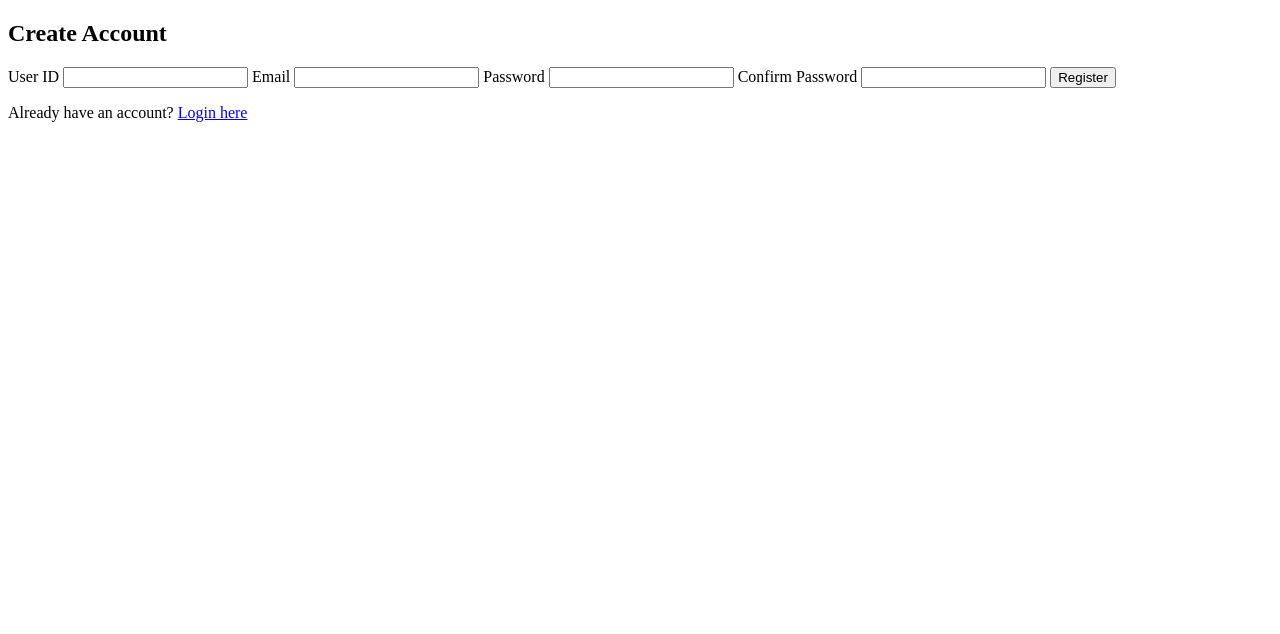
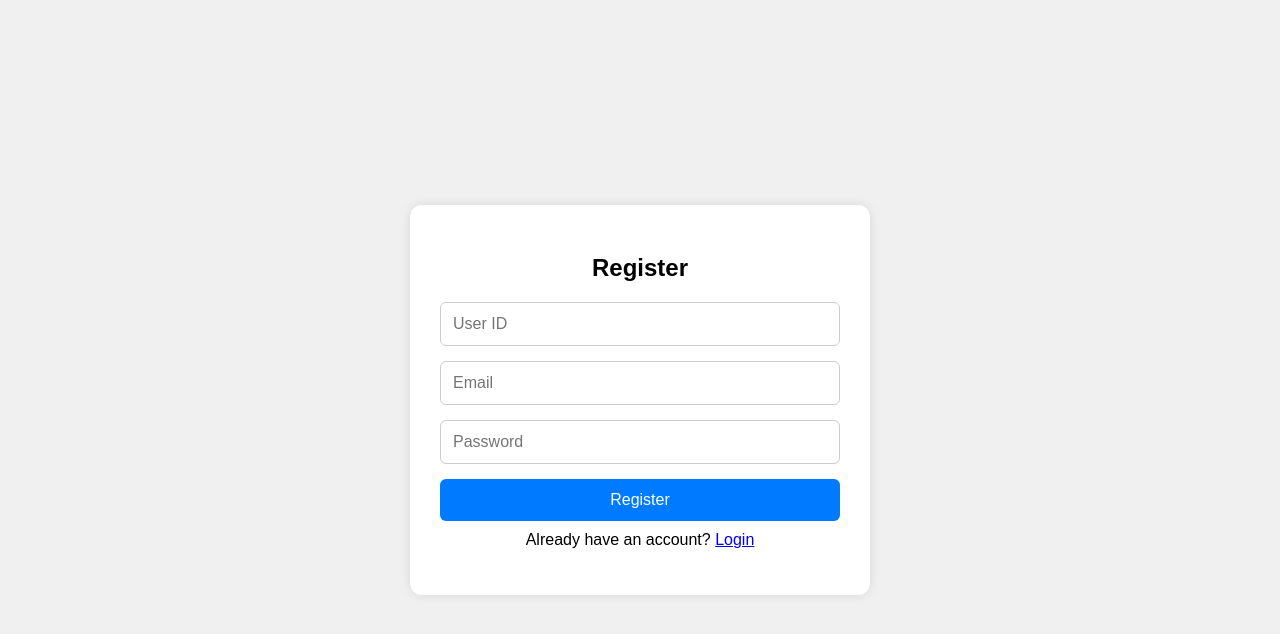
Before and after one commit to mclassmate9/chatapp, a website: page public/register.html in a window 1280 px wide. Drawn offline with Linux system fonts and the light colour scheme.

Commit message:
Update register.html

```diff
--- a/public/register.html
+++ b/public/register.html
@@ -4,29 +4,19 @@
   <meta charset="UTF-8" />
   <meta name="viewport" content="width=device-width, initial-scale=1.0"/>
   <title>Register</title>
-  <link rel="stylesheet" href="/styles.css" />
+  <link rel="stylesheet" href="/styles/auth.css" />
 </head>
 <body>
-  <div class="form-container">
-    <h2>Create Account</h2>
-    <form action="/register" method="POST" id="registerForm">
-      <label for="username">User ID</label>
-      <input type="text" name="username" id="username" required />
-
-      <label for="email">Email</label>
-      <input type="email" name="email" id="email" required />
-
-      <label for="password">Password</label>
-      <input type="password" name="password" id="password" required />
-
-      <label for="confirmPassword">Confirm Password</label>
-      <input type="password" name="confirmPassword" id="confirmPassword" required />
-
+  <div class="auth-container">
+    <h2>Register</h2>
+    <form id="registerForm" method="POST" action="/register">
+      <input type="text" name="userId" placeholder="User ID" required />
+      <input type="email" name="email" placeholder="Email" required />
+      <input type="password" name="password" placeholder="Password" required />
       <button type="submit">Register</button>
     </form>
-    <p>Already have an account? <a href="/login.html">Login here</a></p>
+    <p>Already have an account? <a href="/login.html">Login</a></p>
   </div>
-
   <script src="/scripts/register.js"></script>
 </body>
 </html>
```
